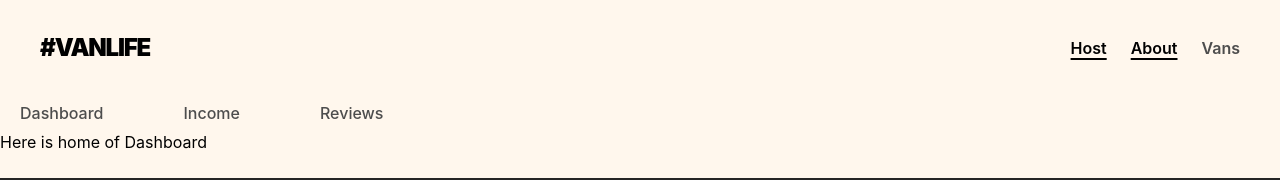
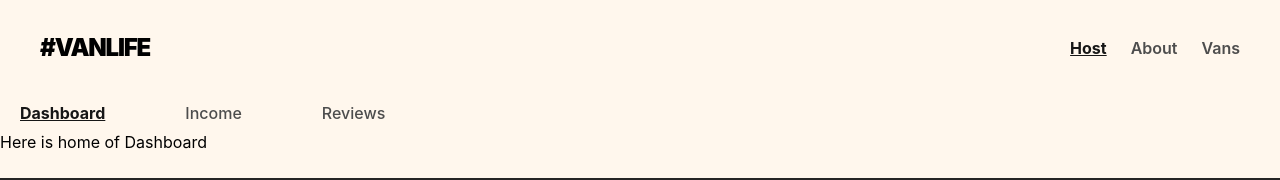
Before and after one commit to elyse-iradukunda/VANLIFE-PROJECT, a React (Vite) app: page /host in a window 1280 px wide. Shown: the top 180 px of the page. Built offline with nearby package versions, Linux system fonts and the light colour scheme; what miragejs would draw is missing.

Commit message:
changing hover

```diff
--- a/src/App.jsx
+++ b/src/App.jsx
@@ -19,14 +19,15 @@ function App() {
        <Header/>
              <Routes>
 
-               <Route element ={
-                <Layout/>
-               }>
 
+               <Route path='/' element ={<Layout/>}>
+                    <Route index element={<Home/>} />
                     <Route path='/about' element={<Content/>} />
-                    <Route path="/" element={<Home/>} />
-                    <Route path="/vans" element ={<Vans/>} />
-                    <Route path="/vans/:id" element ={<VanDetail/>} />
+
+                   <Route path="/vans">
+                    <Route index element ={<Vans/>} />
+                    <Route path=":id" element ={<VanDetail/>} />
+                  </Route>
 
 
                     <Route path="host" element ={ <HostLayout />} >
--- a/src/components/Header.jsx
+++ b/src/components/Header.jsx
@@ -1,31 +1,46 @@
-import { Link } from 'react-router-dom'
-export default function Header(){
+import { NavLink } from 'react-router-dom'
 
-    return(
-   <>
+export default function Header() {
+  return (
+    <nav className="flex justify-between items-center px-6 py-8 md:px-10">
+      <NavLink className="font-black text-2xl tracking-tighter" to="/">
+        #VANLIFE
+      </NavLink>
 
-             <nav className="flex justify-between items-center px-6 py-8 md:px-10">
-               <Link className="font-black text-2xl tracking-tighter" to="/">
-                 #VANLIFE
-               </Link>
       <div className="flex gap-6 font-semibold text-[#4D4D4D]">
-                 <Link className="underline decoration-2 underline-offset-4 text-black" to="/host">
+        <NavLink
+          to="/host"
+          className={({ isActive }) =>
+            isActive
+              ? "font-bold underline text-[#161616]"
+              : "hover:text-[#161616] transition-colors"
+          }
+        >
           Host
-                 </Link>
+        </NavLink>
 
-                 <Link className="underline decoration-2 underline-offset-4 text-black" to="/about">
+        <NavLink
+          to="/about"
+          className={({ isActive }) =>
+            isActive
+              ? "font-bold underline text-[#161616]"
+              : "hover:text-[#161616] transition-colors"
+          }
+        >
           About
-                 </Link>
+        </NavLink>
 
-                 <Link className="hover:text-black transition-colors" to="/vans">
+        <NavLink
+          to="/vans"
+          className={({ isActive }) =>
+            isActive
+              ? "font-bold underline text-[#161616]"
+              : "hover:text-[#161616] transition-colors"
+          }
+        >
           Vans
-                 </Link>
+        </NavLink>
       </div>
     </nav>
-
-
-
-   </>
-
   )
 }
--- a/src/components/HostLayout.jsx
+++ b/src/components/HostLayout.jsx
@@ -1,25 +1,28 @@
-import { Link, Outlet } from "react-router-dom"
+import { NavLink, Outlet } from "react-router-dom"
 
 export default function HostLayout() {
+  const linkClass = ({ isActive }) =>
+    isActive
+      ? "font-bold underline text-[#161616] py-[5px] px-5"
+      : "no-underline text-[#4D4D4D] font-medium py-[5px] px-5 hover:text-[#161616] hover:underline hover:font-semibold"
+
   return (
-
     <>
       <nav className="flex gap-10">
-      <Link className="no-underline text-[#4D4D4D] font-medium py-[5px] px-5 hover:text-[#161616] hover:underline hover:font-semibold" to="/host">
+        <NavLink to="/host" className={linkClass}>
           Dashboard
-      </Link>
+        </NavLink>
 
-      <Link className="no-underline text-[#4D4D4D] font-medium py-[5px] px-5 hover:text-[#161616] hover:underline hover:font-semibold" to="/host/income">
+        <NavLink to="/host/income" className={linkClass}>
           Income
-      </Link>
+        </NavLink>
 
-      <Link className="no-underline text-[#4D4D4D] font-medium py-[5px] px-5 hover:text-[#161616] hover:underline hover:font-semibold" to="/host/reviews">
+        <NavLink to="/host/reviews" className={linkClass}>
           Reviews
-      </Link>
+        </NavLink>
       </nav>
 
-    <Outlet/>
-
+      <Outlet />
     </>
   )
 }
```
Lines whose indentation alone changed are shown as unchanged.
